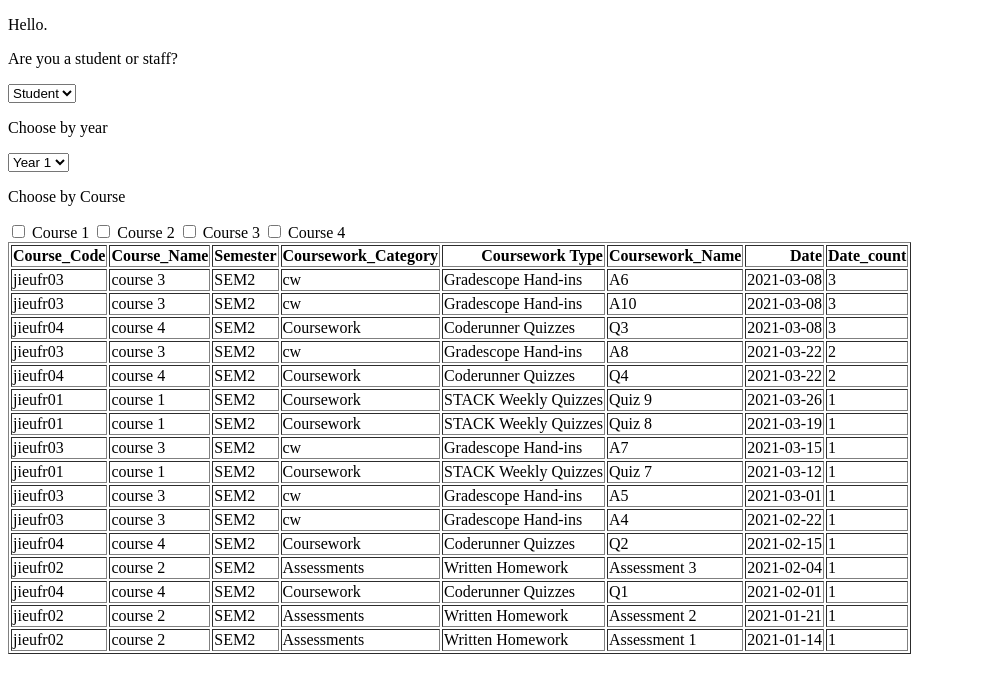
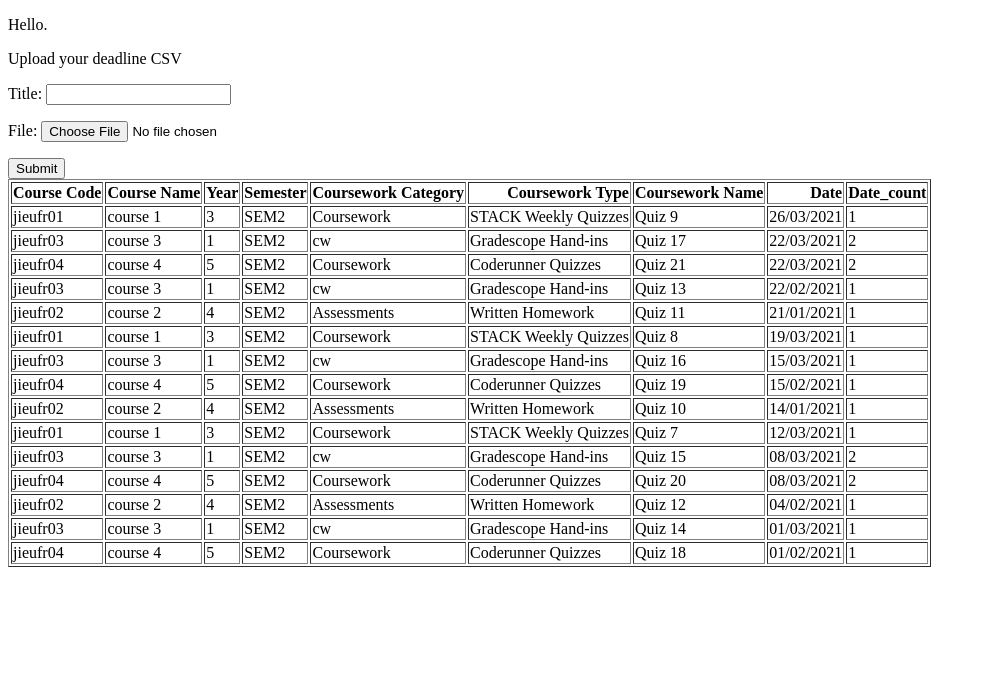
Before and after one commit to cgpalmer/deadlines_query, a Django app: page / in a window 1280 px wide. Shown: the top 693 px of the page, without its empty margins (0-986 px from the left). Run offline with Django 3.2, Linux system fonts and the light colour scheme.

Commit message:
uploading files

```diff
--- /dev/null
+++ b/home/forms.py
@@ -0,0 +1,5 @@
+from django import forms
+
+class UploadFileForm(forms.Form):
+    title = forms.CharField(max_length=50)
+    file = forms.FileField()
--- a/home/templates/home/index.html
+++ b/home/templates/home/index.html
@@ -8,9 +8,17 @@
 <body>
 
     <p> Hello.</p>
+<!--
+    <p>Are you a student or staff? </p> -->
+    <p>Upload your deadline CSV</p>
 
-    <p>Are you a student or staff? </p>
+    <form action="{% url 'upload' %}" method="POST" enctype="multipart/form-data".>
+        {{form.as_p}}
+        {% csrf_token %}
+        <button type="submit">Submit</button>
+    </form>
 
+<!--
     <select name="" id="">
         <option value="">Student</option>
         <option value="">Staff</option>
@@ -39,7 +47,7 @@
         <input type="checkbox" id="inputCourse4">
         <label for="inputCourse4">Course 4</label>
     </div>
-
+     -->
     {% include 'includes/result.html' %}
 
 </body>
--- a/home/urls.py
+++ b/home/urls.py
@@ -4,4 +4,5 @@ from . import views
 
 urlpatterns = [
     path('', views.index, name='home'),
+    path('upload', views.upload, name='upload'),
 ]
--- a/home/views.py
+++ b/home/views.py
@@ -1,35 +1,67 @@
-from django.shortcuts import render
+from django.shortcuts import render, redirect
 import pandas as pd
-
+from .forms import UploadFileForm
+import os.path
 # Create your views here.
 def index(request):
-    deadline = pd.read_csv('test_data.csv')
+        # # Grouping the dates
+
+        # deadline.insert(loc=len(deadline.columns), column="Date_count", value="pending", allow_duplicates=False)
+        # deadline = deadline[deadline['Course Name']==str(input1)]
+
+        # date_analysis = list(deadline['Date'].unique())
 
 
-    # input1 = input('Enter course name: ')
-    # print("Looking for deadline data regarding " + str(input1) + ".")
+        # for date_number in range(len(date_analysis)):
+        #     deadline_by_date = deadline.loc[deadline['Date'] == date_analysis[date_number]]
+        #     return_count = deadline_by_date.count()
+        #     deadline.loc[(deadline['Date'] == date_analysis[date_number]),'Date_count']=str(return_count['Date'])
+        # deadline = deadline.sort_values(by=['Date_count', 'Date'], ascending=True)
+        # print(deadline)
+
+        # deadline.to_csv(index=False, path_or_buf="student_version.csv")
+
+        # No user input - office version
 
 
 
-    # # Grouping the dates
+        # compression_opts = dict(method='zip',
+        #                         archive_name='out.csv')
+        # deadline.to_csv('out.zip', index=False,
+        #           compression=compression_opts)
 
-    # deadline.insert(loc=len(deadline.columns), column="Date_count", value="pending", allow_duplicates=False)
-    # deadline = deadline[deadline['Course Name']==str(input1)]
-
-    # date_analysis = list(deadline['Date'].unique())
+        # deadline.to_csv(index=False, path_or_buf="office_sorted.csv")
 
 
-    # for date_number in range(len(date_analysis)):
-    #     deadline_by_date = deadline.loc[deadline['Date'] == date_analysis[date_number]]
-    #     return_count = deadline_by_date.count()
-    #     deadline.loc[(deadline['Date'] == date_analysis[date_number]),'Date_count']=str(return_count['Date'])
-    # deadline = deadline.sort_values(by=['Date_count', 'Date'], ascending=True)
-    # print(deadline)
 
-    # deadline.to_csv(index=False, path_or_buf="student_version.csv")
 
-    # No user input - office version
+    form = UploadFileForm()
+    context = {
 
+        'form':form
+    }
+    return render(request, 'home/index.html', context,)
+
+def handle_uploaded_file(f):
+    with open(f'upload_folder/{f}', 'wb+') as destination:
+        for chunk in f.chunks():
+            destination.write(chunk)
+
+
+def upload(request):
+    if request.method == 'POST':
+        form = UploadFileForm(request.POST, request.FILES)
+        if form.is_valid():
+            f = request.FILES['file']
+            handle_uploaded_file(f)
+            writing_result(f)
+            return redirect('home')
+    else:
+        form = UploadFileForm()
+    return redirect('home')
+
+def writing_result(f):
+    deadline = pd.read_csv(f'upload_folder/{f}')
     deadline.insert(loc=len(deadline.columns), column="Date_count", value="pending", allow_duplicates=False)
 
     date_analysis = list(deadline['Date'].unique())
@@ -38,21 +70,9 @@ def index(request):
         deadline_by_date = deadline.loc[deadline['Date'] == date_analysis[date_number]]
         return_count = deadline_by_date.count()
         deadline.loc[(deadline['Date'] == date_analysis[date_number]),'Date_count']=str(return_count['Date'])
-    deadline = deadline.sort_values(by=['Date_count', 'Date'], ascending=False)
-    print(deadline)
+    deadline = deadline.sort_values(by=['Date'], ascending=False)
 
-    # compression_opts = dict(method='zip',
-    #                         archive_name='out.csv')
-    # deadline.to_csv('out.zip', index=False,
-    #           compression=compression_opts)
-
-    # deadline.to_csv(index=False, path_or_buf="office_sorted.csv")
     deadline_table = deadline.to_html(index=False)
-
     text_file = open("templates/includes/result.html", "w")
     text_file.write(deadline_table)
     text_file.close()
-    context = {
-        'deadline': deadline_table
-    }
-    return render(request, 'home/index.html', context,)
--- a/templates/includes/result.html
+++ b/templates/includes/result.html
@@ -1,175 +1,181 @@
 <table border="1" class="dataframe">
   <thead>
     <tr style="text-align: right;">
-      <th>Course_Code</th>
-      <th>Course_Name</th>
+      <th>Course Code</th>
+      <th>Course Name</th>
+      <th>Year</th>
       <th>Semester</th>
-      <th>Coursework_Category</th>
+      <th>Coursework Category</th>
       <th>Coursework Type</th>
-      <th>Coursework_Name</th>
+      <th>Coursework Name</th>
       <th>Date</th>
       <th>Date_count</th>
     </tr>
   </thead>
   <tbody>
     <tr>
-      <td>jieufr03</td>
-      <td>course 3</td>
+      <td>jieufr01</td>
+      <td>course 1</td>
+      <td>3</td>
       <td>SEM2</td>
-      <td>cw</td>
-      <td>Gradescope Hand-ins</td>
-      <td>A6</td>
-      <td>2021-03-08</td>
-      <td>3</td>
+      <td>Coursework</td>
+      <td>STACK Weekly Quizzes</td>
+      <td>Quiz 9</td>
+      <td>26/03/2021</td>
+      <td>1</td>
     </tr>
     <tr>
       <td>jieufr03</td>
       <td>course 3</td>
+      <td>1</td>
       <td>SEM2</td>
       <td>cw</td>
       <td>Gradescope Hand-ins</td>
-      <td>A10</td>
-      <td>2021-03-08</td>
-      <td>3</td>
-    </tr>
-    <tr>
-      <td>jieufr04</td>
-      <td>course 4</td>
-      <td>SEM2</td>
-      <td>Coursework</td>
-      <td>Coderunner Quizzes</td>
-      <td>Q3</td>
-      <td>2021-03-08</td>
-      <td>3</td>
-    </tr>
-    <tr>
-      <td>jieufr03</td>
-      <td>course 3</td>
-      <td>SEM2</td>
-      <td>cw</td>
-      <td>Gradescope Hand-ins</td>
-      <td>A8</td>
-      <td>2021-03-22</td>
+      <td>Quiz 17</td>
+      <td>22/03/2021</td>
       <td>2</td>
     </tr>
     <tr>
       <td>jieufr04</td>
       <td>course 4</td>
+      <td>5</td>
       <td>SEM2</td>
       <td>Coursework</td>
       <td>Coderunner Quizzes</td>
-      <td>Q4</td>
-      <td>2021-03-22</td>
+      <td>Quiz 21</td>
+      <td>22/03/2021</td>
       <td>2</td>
     </tr>
     <tr>
-      <td>jieufr01</td>
-      <td>course 1</td>
+      <td>jieufr03</td>
+      <td>course 3</td>
+      <td>1</td>
       <td>SEM2</td>
-      <td>Coursework</td>
-      <td>STACK Weekly Quizzes</td>
-      <td>Quiz 9</td>
-      <td>2021-03-26</td>
+      <td>cw</td>
+      <td>Gradescope Hand-ins</td>
+      <td>Quiz 13</td>
+      <td>22/02/2021</td>
+      <td>1</td>
+    </tr>
+    <tr>
+      <td>jieufr02</td>
+      <td>course 2</td>
+      <td>4</td>
+      <td>SEM2</td>
+      <td>Assessments</td>
+      <td>Written Homework</td>
+      <td>Quiz 11</td>
+      <td>21/01/2021</td>
       <td>1</td>
     </tr>
     <tr>
       <td>jieufr01</td>
       <td>course 1</td>
+      <td>3</td>
       <td>SEM2</td>
       <td>Coursework</td>
       <td>STACK Weekly Quizzes</td>
       <td>Quiz 8</td>
-      <td>2021-03-19</td>
+      <td>19/03/2021</td>
       <td>1</td>
     </tr>
     <tr>
       <td>jieufr03</td>
       <td>course 3</td>
+      <td>1</td>
       <td>SEM2</td>
       <td>cw</td>
       <td>Gradescope Hand-ins</td>
-      <td>A7</td>
-      <td>2021-03-15</td>
+      <td>Quiz 16</td>
+      <td>15/03/2021</td>
+      <td>1</td>
+    </tr>
+    <tr>
+      <td>jieufr04</td>
+      <td>course 4</td>
+      <td>5</td>
+      <td>SEM2</td>
+      <td>Coursework</td>
+      <td>Coderunner Quizzes</td>
+      <td>Quiz 19</td>
+      <td>15/02/2021</td>
+      <td>1</td>
+    </tr>
+    <tr>
+      <td>jieufr02</td>
+      <td>course 2</td>
+      <td>4</td>
+      <td>SEM2</td>
+      <td>Assessments</td>
+      <td>Written Homework</td>
+      <td>Quiz 10</td>
+      <td>14/01/2021</td>
       <td>1</td>
     </tr>
     <tr>
       <td>jieufr01</td>
       <td>course 1</td>
+      <td>3</td>
       <td>SEM2</td>
       <td>Coursework</td>
       <td>STACK Weekly Quizzes</td>
       <td>Quiz 7</td>
-      <td>2021-03-12</td>
+      <td>12/03/2021</td>
       <td>1</td>
     </tr>
     <tr>
       <td>jieufr03</td>
       <td>course 3</td>
+      <td>1</td>
       <td>SEM2</td>
       <td>cw</td>
       <td>Gradescope Hand-ins</td>
-      <td>A5</td>
-      <td>2021-03-01</td>
+      <td>Quiz 15</td>
+      <td>08/03/2021</td>
+      <td>2</td>
+    </tr>
+    <tr>
+      <td>jieufr04</td>
+      <td>course 4</td>
+      <td>5</td>
+      <td>SEM2</td>
+      <td>Coursework</td>
+      <td>Coderunner Quizzes</td>
+      <td>Quiz 20</td>
+      <td>08/03/2021</td>
+      <td>2</td>
+    </tr>
+    <tr>
+      <td>jieufr02</td>
+      <td>course 2</td>
+      <td>4</td>
+      <td>SEM2</td>
+      <td>Assessments</td>
+      <td>Written Homework</td>
+      <td>Quiz 12</td>
+      <td>04/02/2021</td>
       <td>1</td>
     </tr>
     <tr>
       <td>jieufr03</td>
       <td>course 3</td>
+      <td>1</td>
       <td>SEM2</td>
       <td>cw</td>
       <td>Gradescope Hand-ins</td>
-      <td>A4</td>
-      <td>2021-02-22</td>
+      <td>Quiz 14</td>
+      <td>01/03/2021</td>
       <td>1</td>
     </tr>
     <tr>
       <td>jieufr04</td>
       <td>course 4</td>
+      <td>5</td>
       <td>SEM2</td>
       <td>Coursework</td>
       <td>Coderunner Quizzes</td>
-      <td>Q2</td>
-      <td>2021-02-15</td>
-      <td>1</td>
-    </tr>
-    <tr>
-      <td>jieufr02</td>
-      <td>course 2</td>
-      <td>SEM2</td>
-      <td>Assessments</td>
-      <td>Written Homework</td>
-      <td>Assessment 3</td>
-      <td>2021-02-04</td>
-      <td>1</td>
-    </tr>
-    <tr>
-      <td>jieufr04</td>
-      <td>course 4</td>
-      <td>SEM2</td>
-      <td>Coursework</td>
-      <td>Coderunner Quizzes</td>
-      <td>Q1</td>
-      <td>2021-02-01</td>
-      <td>1</td>
-    </tr>
-    <tr>
-      <td>jieufr02</td>
-      <td>course 2</td>
-      <td>SEM2</td>
-      <td>Assessments</td>
-      <td>Written Homework</td>
-      <td>Assessment 2</td>
-      <td>2021-01-21</td>
-      <td>1</td>
-    </tr>
-    <tr>
-      <td>jieufr02</td>
-      <td>course 2</td>
-      <td>SEM2</td>
-      <td>Assessments</td>
-      <td>Written Homework</td>
-      <td>Assessment 1</td>
-      <td>2021-01-14</td>
+      <td>Quiz 18</td>
+      <td>01/02/2021</td>
       <td>1</td>
     </tr>
   </tbody>
--- a/test_data.csv
+++ /dev/null
@@ -1,17 +0,0 @@
-Course_Code,Course_Name,Semester,Coursework_Category,Coursework Type,Coursework_Name,Date
-jieufr01,course 1,SEM2,Coursework,STACK Weekly Quizzes,Quiz 7,2021-03-12
-jieufr01,course 1,SEM2,Coursework,STACK Weekly Quizzes,Quiz 8,2021-03-19
-jieufr01,course 1,SEM2,Coursework,STACK Weekly Quizzes,Quiz 9,2021-03-26
-jieufr02,course 2,SEM2,Assessments,Written Homework,Assessment 1,2021-01-14
-jieufr02,course 2,SEM2,Assessments,Written Homework,Assessment 2,2021-01-21
-jieufr02,course 2,SEM2,Assessments,Written Homework,Assessment 3,2021-02-04
-jieufr03,course 3,SEM2,cw,Gradescope Hand-ins,A4,2021-02-22
-jieufr03,course 3,SEM2,cw,Gradescope Hand-ins,A5,2021-03-01
-jieufr03,course 3,SEM2,cw,Gradescope Hand-ins,A6,2021-03-08
-jieufr03,course 3,SEM2,cw,Gradescope Hand-ins,A10,2021-03-08
-jieufr03,course 3,SEM2,cw,Gradescope Hand-ins,A7,2021-03-15
-jieufr03,course 3,SEM2,cw,Gradescope Hand-ins,A8,2021-03-22
-jieufr04,course 4,SEM2,Coursework,Coderunner Quizzes,Q1,2021-02-01
-jieufr04,course 4,SEM2,Coursework,Coderunner Quizzes,Q2,2021-02-15
-jieufr04,course 4,SEM2,Coursework,Coderunner Quizzes,Q3,2021-03-08
-jieufr04,course 4,SEM2,Coursework,Coderunner Quizzes,Q4,2021-03-22
```
Also changed, not shown: office_sorted.csv (deleted, +0 -17 lines), sorted.csv (deleted, +0 -17 lines), student_version.csv (deleted, +0 -7 lines), 1 other file.
